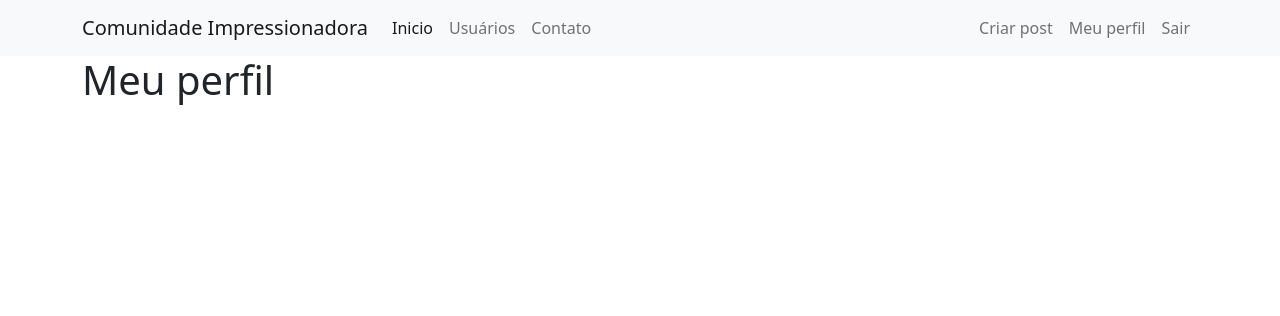
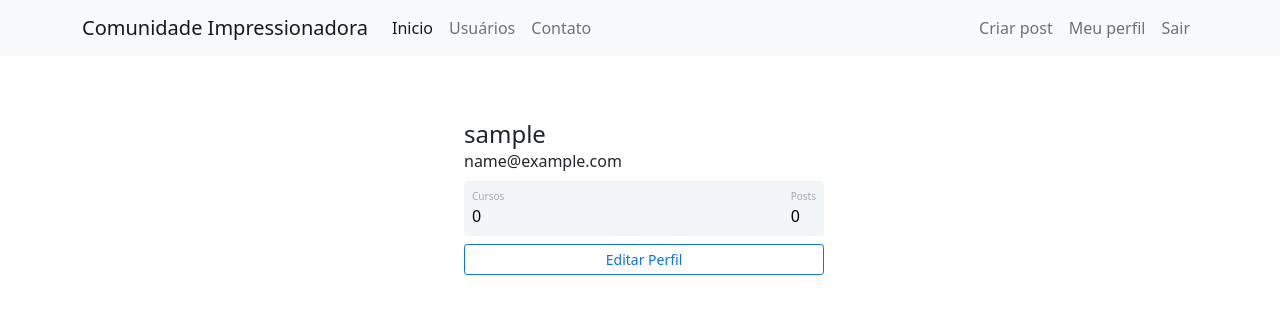
Before and after one commit to Guilherme-Fernandes97/Site-Comunidade, a Flask app: page /perfil in a window 1280 px wide. Shown: the top 316 px of the page. Run offline with Flask 2, Linux system fonts and the light colour scheme; the visitor is signed in with stand-in values (Sample User, id 1); data comes from the database, SQL or seed files in the repository.

Commit message:
perfil atualizado

```diff
--- a/comundiadeimpressionadora/templates/perfil.html
+++ b/comundiadeimpressionadora/templates/perfil.html
@@ -2,6 +2,34 @@
 
 {% block body %}
     <div class="container">
-        <h1>Meu perfil</h1>
+        <div class="container mt-5 d-flex justify-content-center">
+            <div class="card p-3">
+                <div class="d-flex align-items-center">
+                    <div class="image pe-2">
+                <img src="{{ foto_perfil }}" class="rounded" width="200" >
+                </div>
+                <div class="ml-3 w-100">
+                   <h4 class="mb-0 mt-0">{{current_user.username}}</h4>
+                   <span>{{current_user.email}}</span>
+                   <div class="p-2 mt-2 bg-primary d-flex justify-content-between rounded text-white stats">
+                    <div class="d-flex flex-column">
+                        <span class="articles">Cursos</span>
+                        <span class="number1">0</span>
+                    </div>
+                    <div class="d-flex flex-column">
+                        <span class="rating">Posts</span>
+                        <span class="number3">0</span>
+                    </div>
+                   </div>
+                   <div class="button mt-2 d-flex flex-row align-items-center">
+                        <a class="w-100" href="{{ url_for('editar_perfil')}}"><button class="btn btn-sm btn-outline-primary w-100">Editar Perfil</button></a>
+                   </div>
+                </div>
+                </div>
+            </div>
+         </div>
     </div>
+
+{% block form_editar_perfil %}
 {% endblock %}
+{% endblock %}
```
